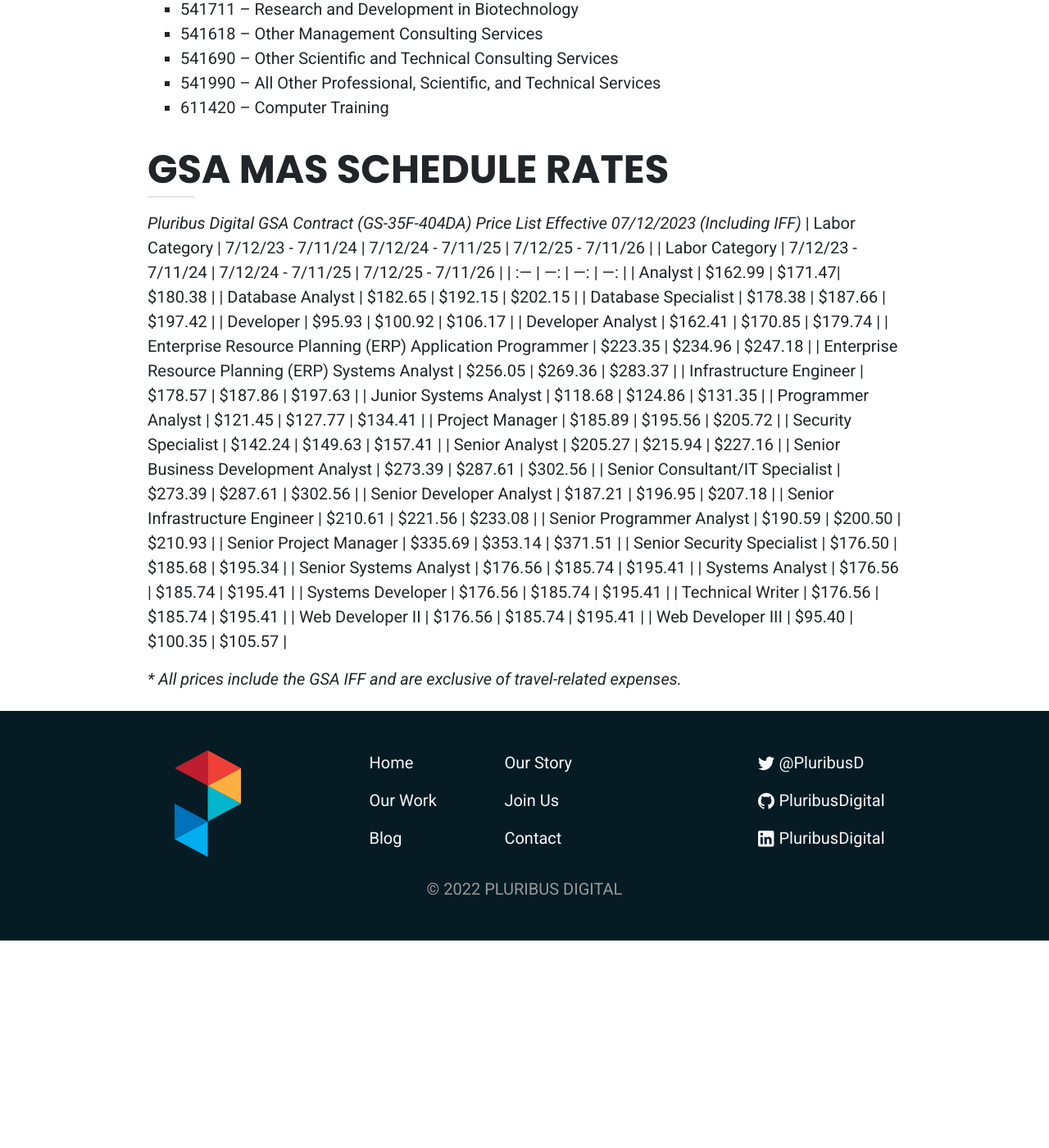
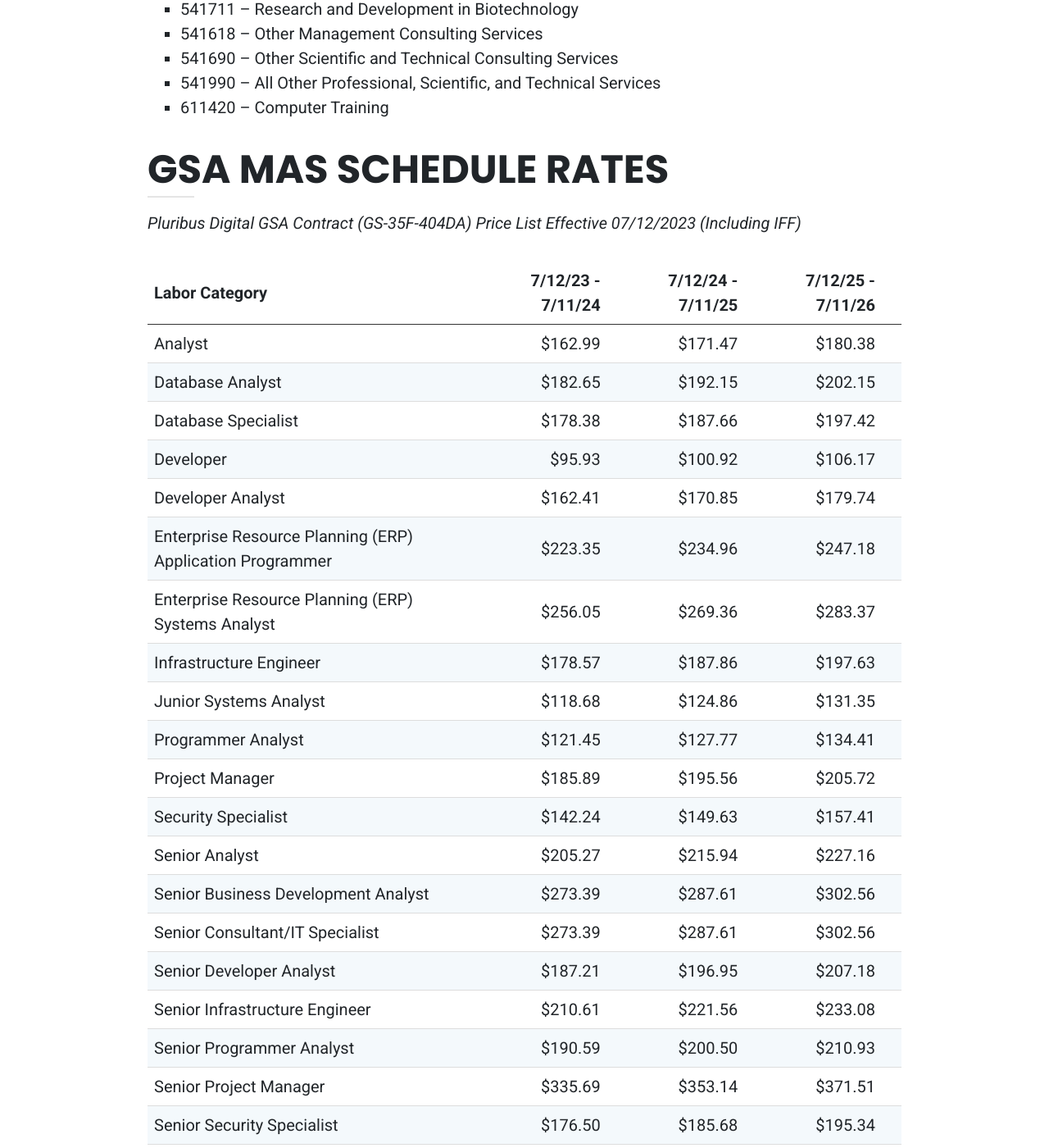
Before and after one commit to PluribusDigital/pluribusdigital-com, a Jekyll site: the page built from content/work/contract_vehicles/gsa_70.md, in a window 1280 px wide and 1400 px high, scrolled down 1144 px. Shown: the whole window at 82% size. Built offline with Jekyll 4.4.1, drawn with Linux system fonts in a browser that asks for light colours; before the commit the page ends 2291 px from its top, so only the background shows below that; some of the changed text lies outside the part shown.

Commit message:
Update gsa_70.md

```diff
--- a/content/work/contract_vehicles/gsa_70.md
+++ b/content/work/contract_vehicles/gsa_70.md
@@ -43,7 +43,7 @@
 ## GSA MAS Schedule Rates
 
 _Pluribus Digital GSA Contract (GS-35F-404DA) Price List Effective 07/12/2023 (Including IFF)_
-| Labor Category | 7/12/23 - 7/11/24 | 7/12/24 - 7/11/25 | 7/12/25 - 7/11/26 |
+
 | Labor Category | 7/12/23 - 7/11/24 | 7/12/24 - 7/11/25 | 7/12/25 - 7/11/26 |
 | :--- | ---: | ---: | ---: |
 | Analyst |	$162.99 | $171.47| $180.38 |
```
